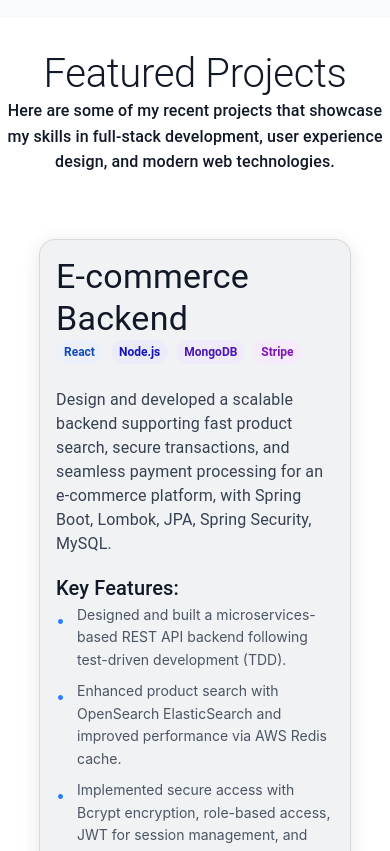
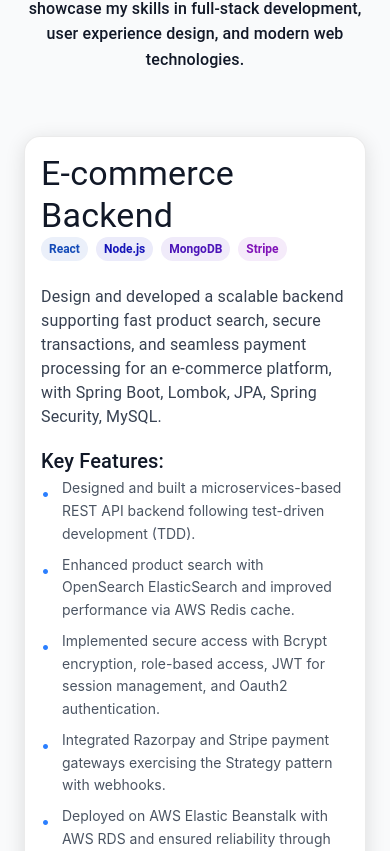
Before and after one commit to itswael/portfolio-frontend, a React (Vite) app: page / in a window 390 px wide. Shown: the part 6813-7664 px from the top of the page. Built offline with nearby package versions, Linux system fonts and the light colour scheme; no server answers; a web font is replaced by a local one.

Commit message:
modified background to be uniform, and corrected padding

```diff
--- a/src/components/Contact.jsx
+++ b/src/components/Contact.jsx
@@ -90,12 +90,13 @@ const Contact = () => {
 
     const { contact, ui } = contactConfig;
     return (
-        <div id="contact" className={cn(componentStyles.layout.container, "pt-10 pb-8")}>
-            {/* Header Section */}
-            <div className="mb-8">
-                <h1 className={cn(componentStyles.heading.h1, "mb-2")}>{ui.headings.main}</h1>
-                <p className={cn(componentStyles.text.bodyLarge, componentStyles.text.muted)}>{ui.headings.description}</p>
-            </div>
+        <div id="contact" className="bg-gray-50 py-8">
+            <div className={cn(componentStyles.layout.container, "px-6")}>
+                {/* Header Section */}
+                <div className="mb-8">
+                    <h1 className={cn(componentStyles.heading.h1, "mb-2")}>{ui.headings.main}</h1>
+                    <p className={cn(componentStyles.text.bodyLarge, componentStyles.text.muted)}>{ui.headings.description}</p>
+                </div>
 
             <div className="flex flex-col md:flex-row gap-8">
                 {/* Contact Information Section */}
@@ -199,6 +200,7 @@ const Contact = () => {
                     {statusMessage}
                 </Alert>
             </Snackbar>
+            </div>
         </div>
     );
 };
--- a/src/components/Footer.jsx
+++ b/src/components/Footer.jsx
@@ -4,7 +4,7 @@ import GitHubIcon from '@mui/icons-material/GitHub';
 import CodeIcon from '@mui/icons-material/Code';
 const Footer = () => {
     return (
-        <footer className="bg-gray-100 py-6 px-4 border-t border-gray-200">
+        <footer className="bg-gray-50 py-6 px-4 border-t border-gray-200">
             <div className="container mx-auto flex flex-col md:flex-row justify-around items-center">
                 {/* Copyright text */}
                 <div className="text-gray-600 mb-4 md:mb-0">
--- a/src/components/Skills_new.jsx
+++ b/src/components/Skills_new.jsx
@@ -176,7 +176,7 @@ const Skills = () => {
     );
 
     return (
-        <div id="skills" className="min-h-screen bg-gray-50 py-16">
+        <div id="skills" className="min-h-screen bg-gray-50 py-8">
             <Container maxWidth="xl" className="px-4">
                 {/* Header */}
                 <div className="mb-16" style={{ textAlign: 'center' }}>
--- a/src/components/project1.jsx
+++ b/src/components/project1.jsx
@@ -11,6 +11,7 @@ const StackingCards = () => {
     const [currentVideoUrl, setCurrentVideoUrl] = useState('');
     const [currentScreenshots, setCurrentScreenshots] = useState([]);
     const [currentScreenshotIndex, setCurrentScreenshotIndex] = useState(0);
+    const [hoveredCardId, setHoveredCardId] = useState(null);
 
     const containerRef = useRef(null);
     const [isInView, setIsInView] = useState(false);
@@ -108,7 +109,8 @@ const StackingCards = () => {
     };
 
     return (
-        <div id="projects" ref={containerRef} className="relative pt-8">
+        <div id="projects" ref={containerRef} className="relative bg-gray-50 py-8">
+            <div className={cn(componentStyles.layout.container, "px-6")}>
             <div className="mb-16" style={{ textAlign: 'center' }}>
                                 <Typography
                                     variant="h2"
@@ -142,29 +144,37 @@ const StackingCards = () => {
             {/* Section Title */}
 
             {/* Stacking Cards Container */}
-            <div className=" relative bg-white">
+            <div className="relative bg-gray-50  rounded-2xl">
                 {cards.map((card, index) => (
                     <div
                         key={card.id}
-                        className="w-4/5 mx-auto" // 50% of viewport width, centered
+                        className=" mx-auto" // 50% of viewport width, centered
                         style={{
                             position: 'sticky',
                             top: `${130}px`, // Start below navbar (220px) + stacking offset
                             zIndex: 40 + index, // Decreasing z-index for proper stacking (navbar is z-50)
-                            marginTop: index === 0 ? '50px' : '30px', // Space from top for first card
+                            marginTop: index === 0 ? '50px' : '40px', // Space from top for first card
                         }}
                     >
                         <Card
+                            onMouseEnter={() => setHoveredCardId(card.id)}
+                            onMouseLeave={() => setHoveredCardId(null)}
                             sx={{
-                                backgroundColor: `hsl(${220 + (index * 15)}, 15%, ${95 - (index * 2)}%)`,
-                                boxShadow: `0 ${4 + (index * 2)}px ${20 + (index * 5)}px rgba(0,0,0,0.1)`,
+                                backgroundColor: 'white',
+                                boxShadow: hoveredCardId === card.id
+                                    ? `0 20px 60px rgba(59, 130, 246, 0.4), 0 ${4 + (index * 2)}px ${20 + (index * 5)}px rgba(0,0,0,0.15)`
+                                    : `0 ${4 + (index * 2)}px ${20 + (index * 5)}px rgba(0,0,0,0.12)`,
                                 borderRadius: '16px',
                                 transformOrigin: 'center top',
-                                transition: 'all 0.3s ease',
-                                border: '1px solid rgba(0,0,0,0.1)',
-                                minHeight: '70vh'
+                                transition: 'all 0.4s ease',
+                                border: hoveredCardId === card.id
+                                    ? '1px solid rgba(59, 130, 246, 0.3)'
+                                    : '1px solid rgba(0,0,0,0.08)',
+
+                                minHeight: '75vh',
+                                cursor: 'pointer'
                             }}
-                            className={cn(componentStyles.card.base, "hover:shadow-xl transition-shadow duration-300")}
+                            className={cn(componentStyles.card.base, "transition-all duration-400")}
                         >
                             <CardContent className="p-8">
                                 {/* Project Title with Tech Tags */}
@@ -410,6 +420,7 @@ const StackingCards = () => {
                     </div>
                 </DialogContent>
             </Dialog>
+            </div>
         </div>
     );
 };
--- a/src/theme/index.js
+++ b/src/theme/index.js
@@ -96,7 +96,7 @@ export const componentStyles = {
 
   // Layout
   layout: {
-    section: `py-16 md:py-20 px-4`,
+    section: `py-8 md:py-10 px-4`,
     sectionBg: `bg-gray-50`,
     container: `max-w-6xl mx-auto`,
     containerSmall: `max-w-4xl mx-auto`,
```
